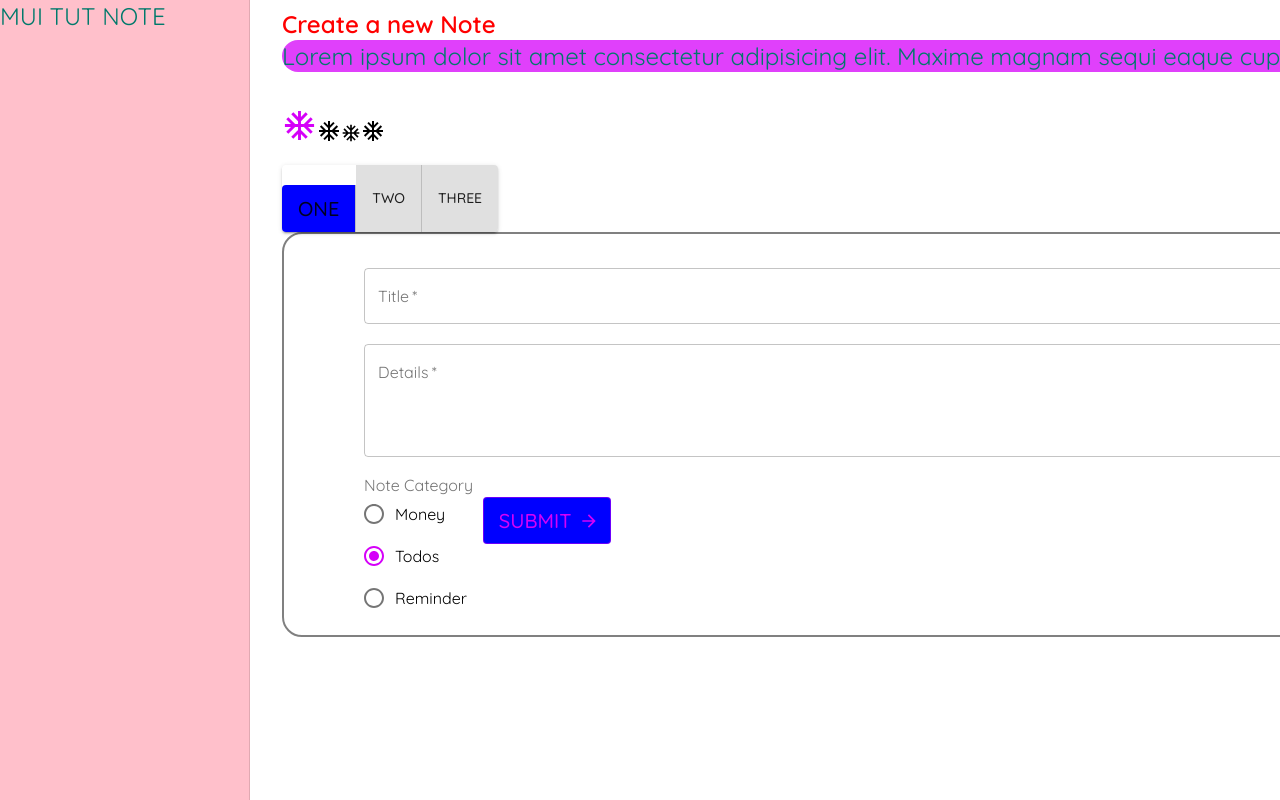
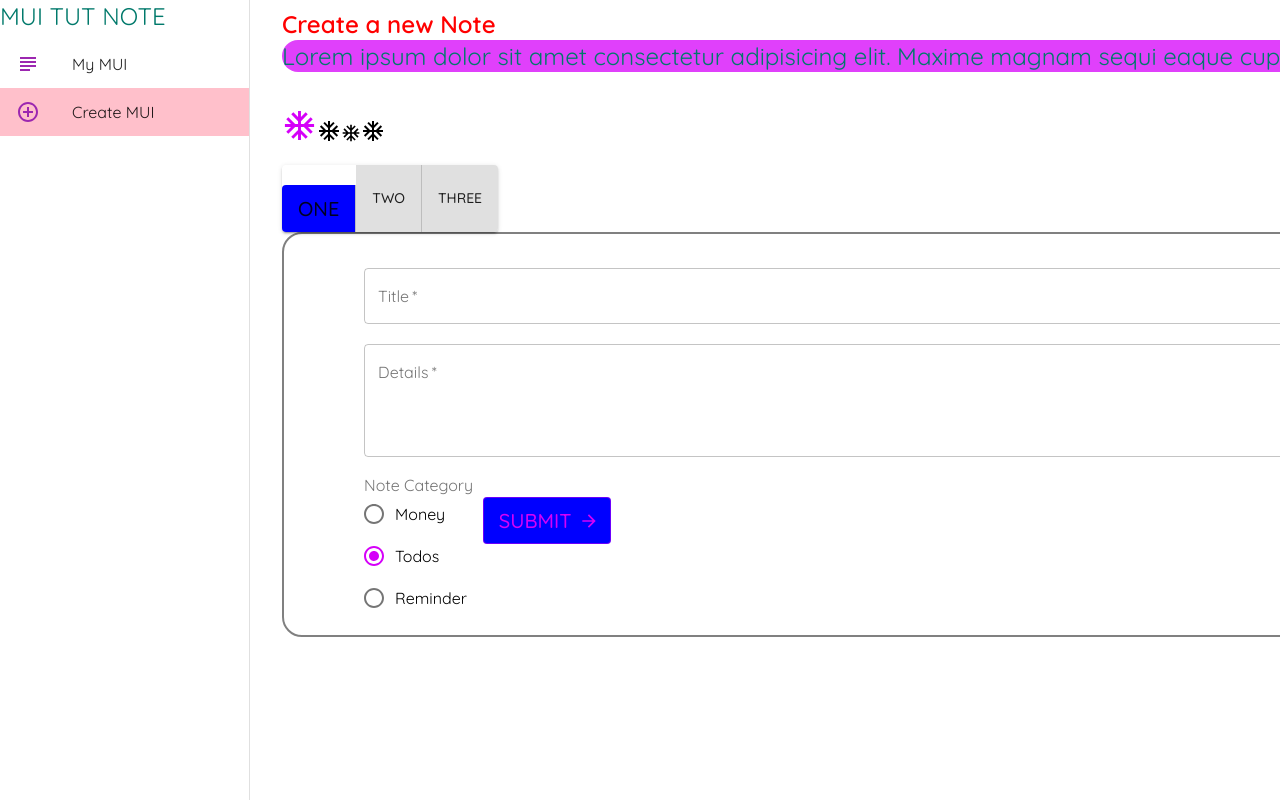
Before and after one commit to A-Richdom/Material-UI-Tutorial, a React (Vite) app: page /mui in a window 1280 px wide. Shown: the top 800 px of the page. Built offline with nearby package versions, Linux system fonts and the light colour scheme.

Commit message:
Adding of Link and List to the  Drawer

```diff
--- a/package.json
+++ b/package.json
@@ -19,7 +19,7 @@
     "axios": "^1.6.5",
     "react": "^18.2.0",
     "react-dom": "^18.2.0",
-    "react-router-dom": "^6.18.0"
+    "react-router-dom": "^6.21.3"
   },
   "devDependencies": {
     "@types/react": "^18.2.15",
--- a/src/Components/MUI TUT FOLDER/LayOut.jsx
+++ b/src/Components/MUI TUT FOLDER/LayOut.jsx
@@ -1,6 +1,10 @@
-import { Drawer, Typography, makeStyles } from '@material-ui/core'
-import React from 'react'
-import { Outlet } from 'react-router-dom'
+import { Drawer, List, ListItem, ListItemIcon, ListItemText, Typography, makeStyles } from '@material-ui/core';
+import React from 'react';
+import { Outlet, useLocation, useNavigate } from 'react-router-dom';
+import SubjectOutlinedIcon from '@mui/icons-material/SubjectOutlined';
+import AddCircleOutlineOutlinedIcon from '@mui/icons-material/AddCircleOutlineOutlined';
+
+
 
 const drawerWidth = 250
 
@@ -20,13 +24,30 @@ const useStyles = makeStyles((theme) => ({
     drawerPaper: {
         width: drawerWidth,
         boxSizing: 'border-box',
-        backgroundColor: 'Pink',
+        // backgroundColor: 'Pink',
     },
-
+    active: {
+        backgroundColor: 'pink  '
+    }
 }));
 
 const LayOut = () => {
     const classes = useStyles()
+    const navigate = useNavigate()
+    const location = useLocation()
+
+    const menuItems = [
+        {
+            text: 'My MUI',
+            icon: <SubjectOutlinedIcon color='secondary'/>,
+            path: '/getAll'
+        },
+        {
+            text: 'Create MUI',
+            icon: <AddCircleOutlineOutlinedIcon color='secondary'/>,
+            path: '/mui'
+        }
+    ]
 
   return (
     <div className={classes.root}>
@@ -41,6 +62,20 @@ const LayOut = () => {
                 </Typography>
             </div>
 
+            {/* List and Link */}
+            <List>
+                {menuItems.map((item, i) => (
+                    <ListItem key={i}
+                              button
+                              onClick={() => navigate(item.path)}
+                              className={location.pathname == item.path ? classes.active : null}
+                    >
+                        <ListItemIcon >{item.icon}</ListItemIcon>
+                        <ListItemText>{item.text}</ListItemText>
+                    </ListItem>
+                ))}
+            </List>
+
         </Drawer>
 
         <div className={classes.outletPage}>
@@ -49,6 +84,6 @@ const LayOut = () => {
 
     </div>
   )
-}
+};
 
 export default LayOut
--- a/src/Components/MUI TUT FOLDER/MuiTut.jsx
+++ b/src/Components/MUI TUT FOLDER/MuiTut.jsx
@@ -161,7 +161,6 @@ const MuiTut = () => {
 
           <TextField className={classes.field}
             onChange={handleChange}
-            // onChange={(e) => {setDetails(e.target.value)}}
             label='Details'
             name='details'
             variant='outlined'
```
Also changed, not shown: 1 other file (tests, documents, lock files or other folders).
